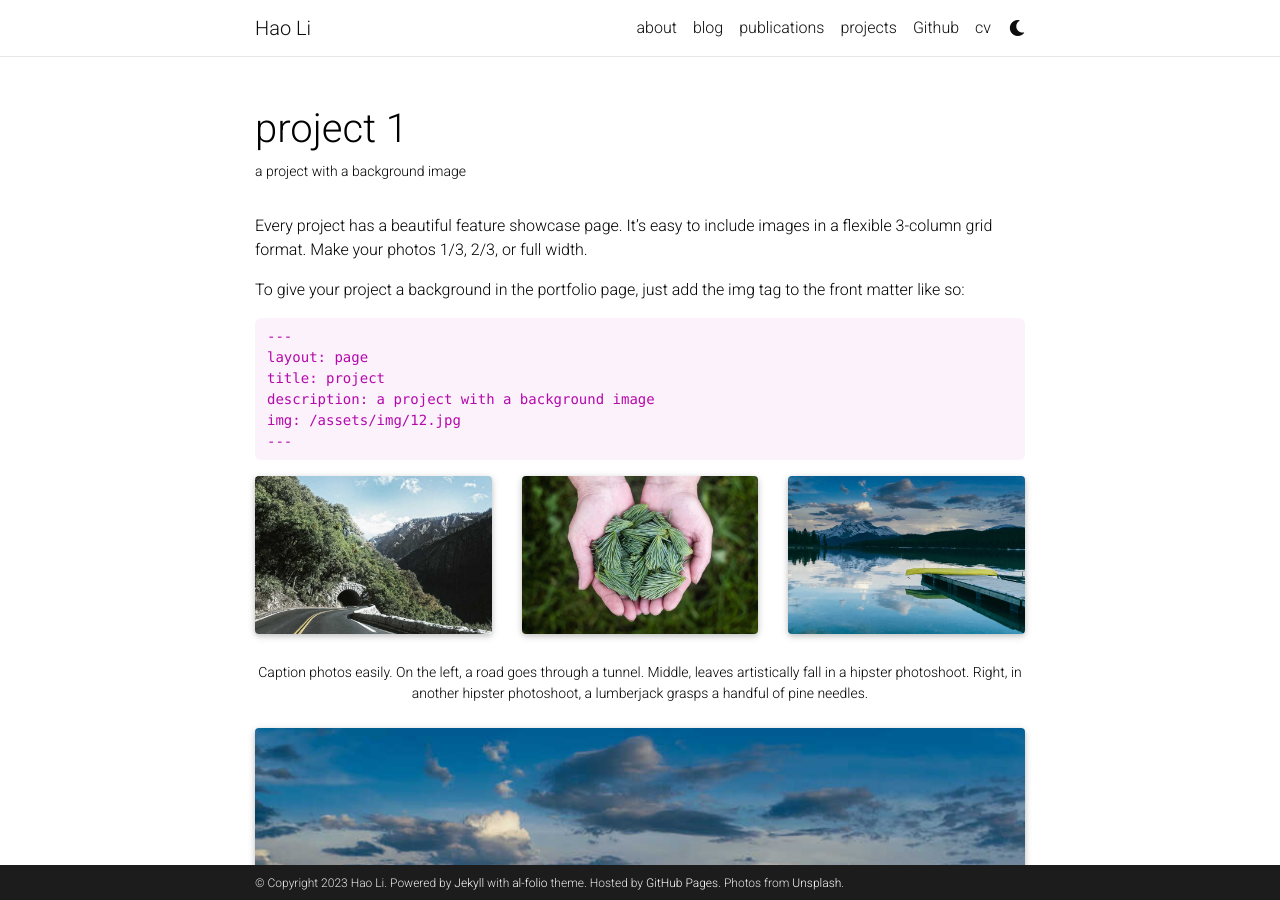
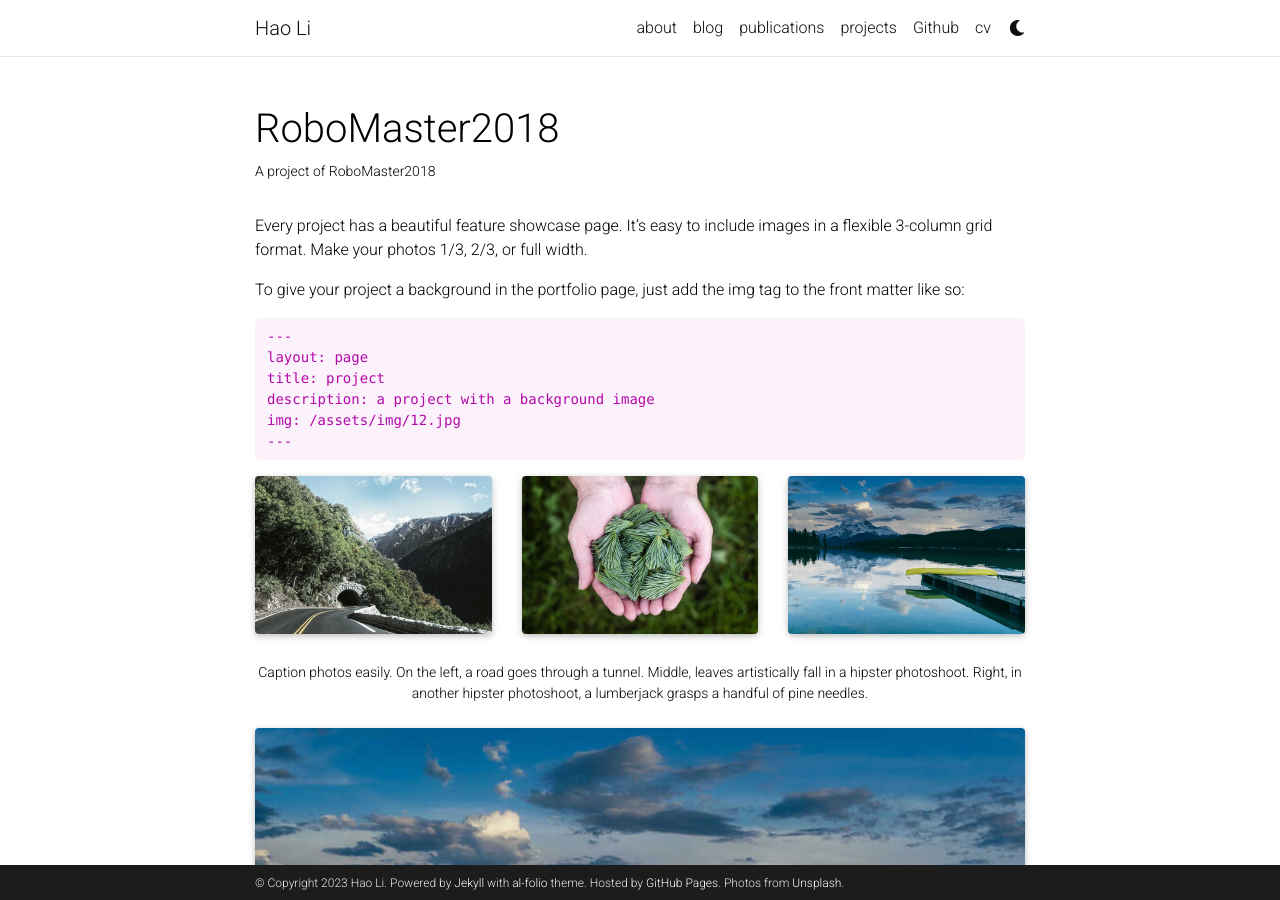
Before and after one commit to leolee99/leolee99.github.io, a Jekyll site: the page built from _projects/1_project.md, in a window 1280 px wide and 900 px high. Built offline with Jekyll 4.4.1, drawn with Linux system fonts in a browser that asks for light colours; full-size pictures stand in for the smaller copies a plugin makes; comment, search, counter and statistics services are not loaded; a style sheet for code colours, icons or effects is not loaded.

Commit message:
Update 1_project.md

```diff
--- a/_projects/1_project.md
+++ b/_projects/1_project.md
@@ -1,10 +1,10 @@
 ---
 layout: page
-title: project 1
-description: a project with a background image
-img: assets/img/12.jpg
+title: RoboMaster2018
+description: A project of RoboMaster2018
+img: assets/img/RoboMaster/Cup2.jpg
 importance: 1
-category: work
+category: competition
 ---
 
 Every project has a beautiful feature showcase page.
```
